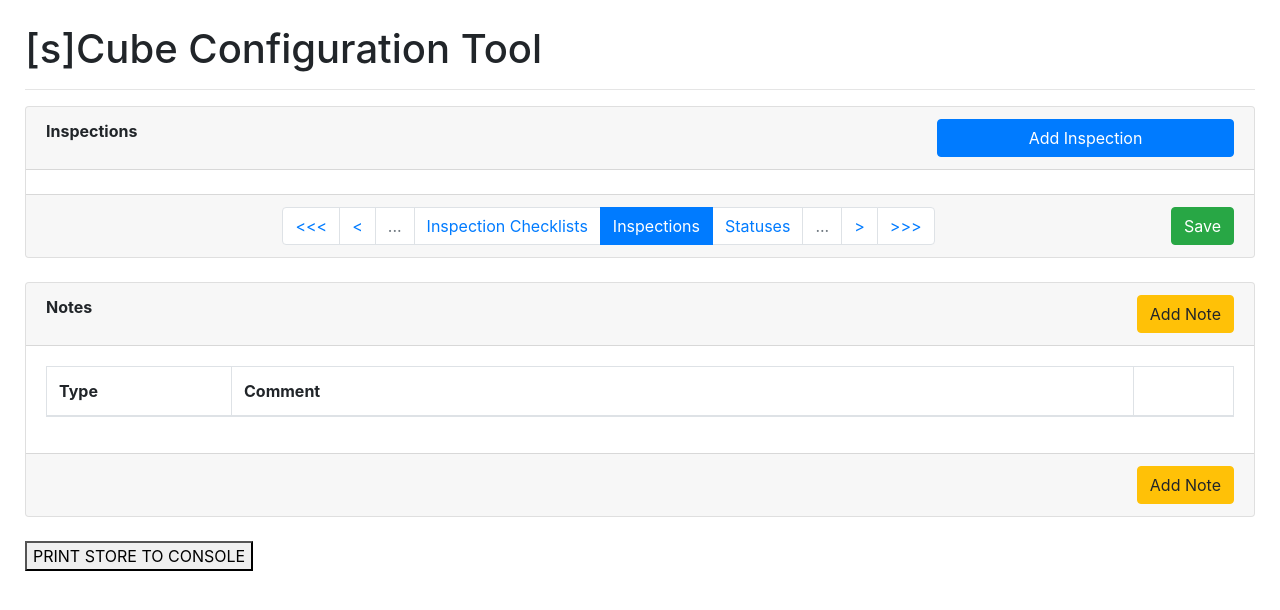
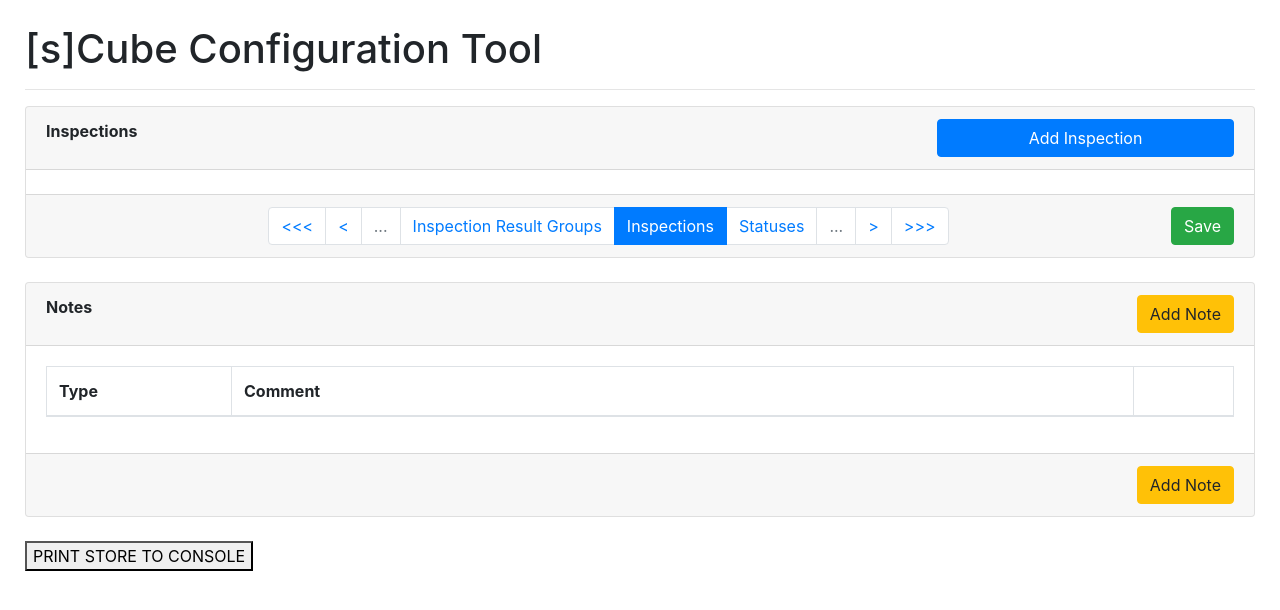
Before and after one commit to ItsAMeNick/sCube-Configuration-Tool, a React (Create React App) app: page / in a window 1280 px wide. Shown: the top 610 px of the page. Built offline with nearby package versions, Linux system fonts and the light colour scheme.

Commit message:
[NZ] Switched the order of pages

```diff
--- a/src/components/page_structure.js
+++ b/src/components/page_structure.js
@@ -34,14 +34,14 @@ var pages = {
         id: "INTK"
     },
     6: {
-        title: "Inspection Result Groups",
+        title: "Inspection Checklists",
         order: 6,
-        id: "RESG"
+        id: "CHCK"
     },
     7: {
-        title: "Inspection Checklists",
+        title: "Inspection Result Groups",
         order: 7,
-        id: "CHCK"
+        id: "RESG"
     },
     8: {
         title: "Inspections",
```
